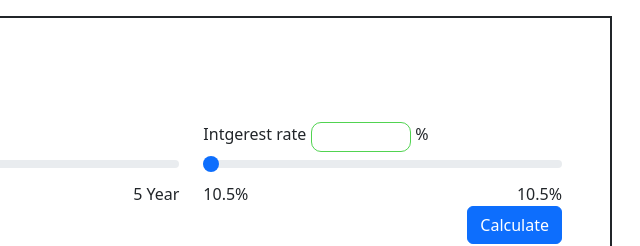
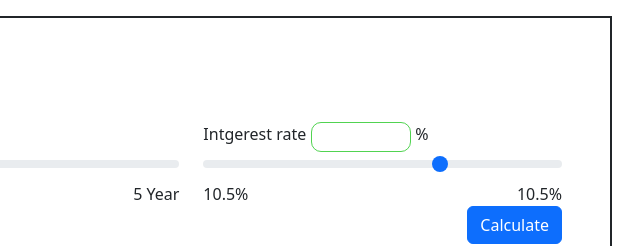
Before and after one commit to Umakant-955/EMI-Calculator, a plain HTML site: page index.html in a window 1280 px wide. Shown: the top 246 px of the page, 640-1280 px from the left. Drawn offline with nearby package versions, Linux system fonts and the light colour scheme.

Commit message:
Update index.html

```diff
--- a/index.html
+++ b/index.html
@@ -35,7 +35,7 @@
                 <div class="input-group">
                     <label for="">Intgerest rate</label><div id="lblRate"></div><label for="">%</label>
                 </div>
-                <div><input onchange="rateAdd()" id="rangeRate" class="form-range" type="range" min="10.5" max="21" value="10.5" step="0.1"></div>
+                <div><input onchange="rateAdd()" id="rangeRate" class="form-range" type="range" min="10.5" max="21" value="17.5" step="0.1"></div>
                 <div class="float-start">10.5%</div>
                 <div class="float-end">10.5%</div>
             </div>
```
